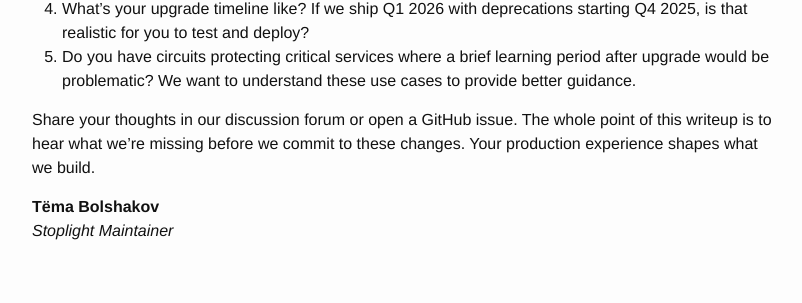
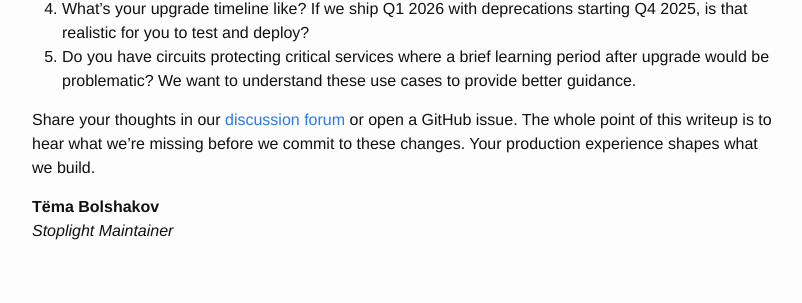
Before and after one commit to bolshakov/bolshakov.github.io, a Jekyll site: the page built from _posts/2025-11-27-stoplight-6-roadmap.md, in a window 1280 px wide and 900 px high, scrolled down 8441 px. Shown: the part 461-764 px from the top of the window, without its empty margins (238-1040 px from the left). Built offline with Jekyll 4.4.1, drawn with Linux system fonts in a browser that asks for light colours; part of the change alters nothing that is shown.

```diff
--- a/_posts/2025-11-27-stoplight-6-roadmap.md
+++ b/_posts/2025-11-27-stoplight-6-roadmap.md
@@ -402,8 +402,11 @@ matters more than our theoretical designs.
 5. Do you have circuits protecting critical services where a brief learning period after upgrade would be problematic?
   We want to understand these use cases to provide better guidance.
 
-Share your thoughts in our discussion forum or open a GitHub issue. The whole point of this writeup is to hear what
+Share your thoughts in our [discussion forum] or open a GitHub issue. The whole point of this writeup is to hear what
 we're missing before we commit to these changes. Your production experience shapes what we build.
 
 **Tëma Bolshakov**
 *Stoplight Maintainer*
+
+
+[discussion forum]: https://github.com/bolshakov/stoplight/discussions/533
```
